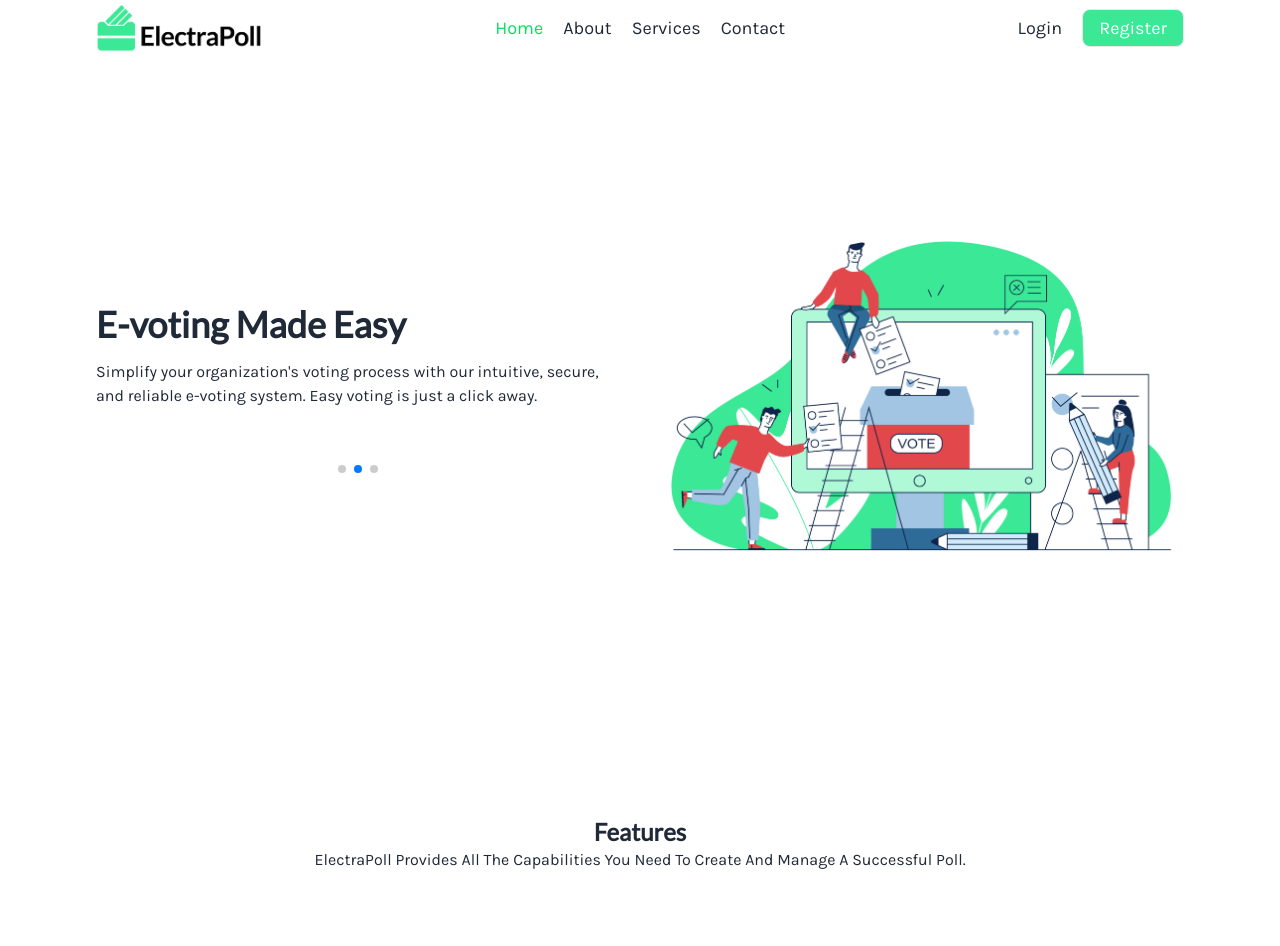
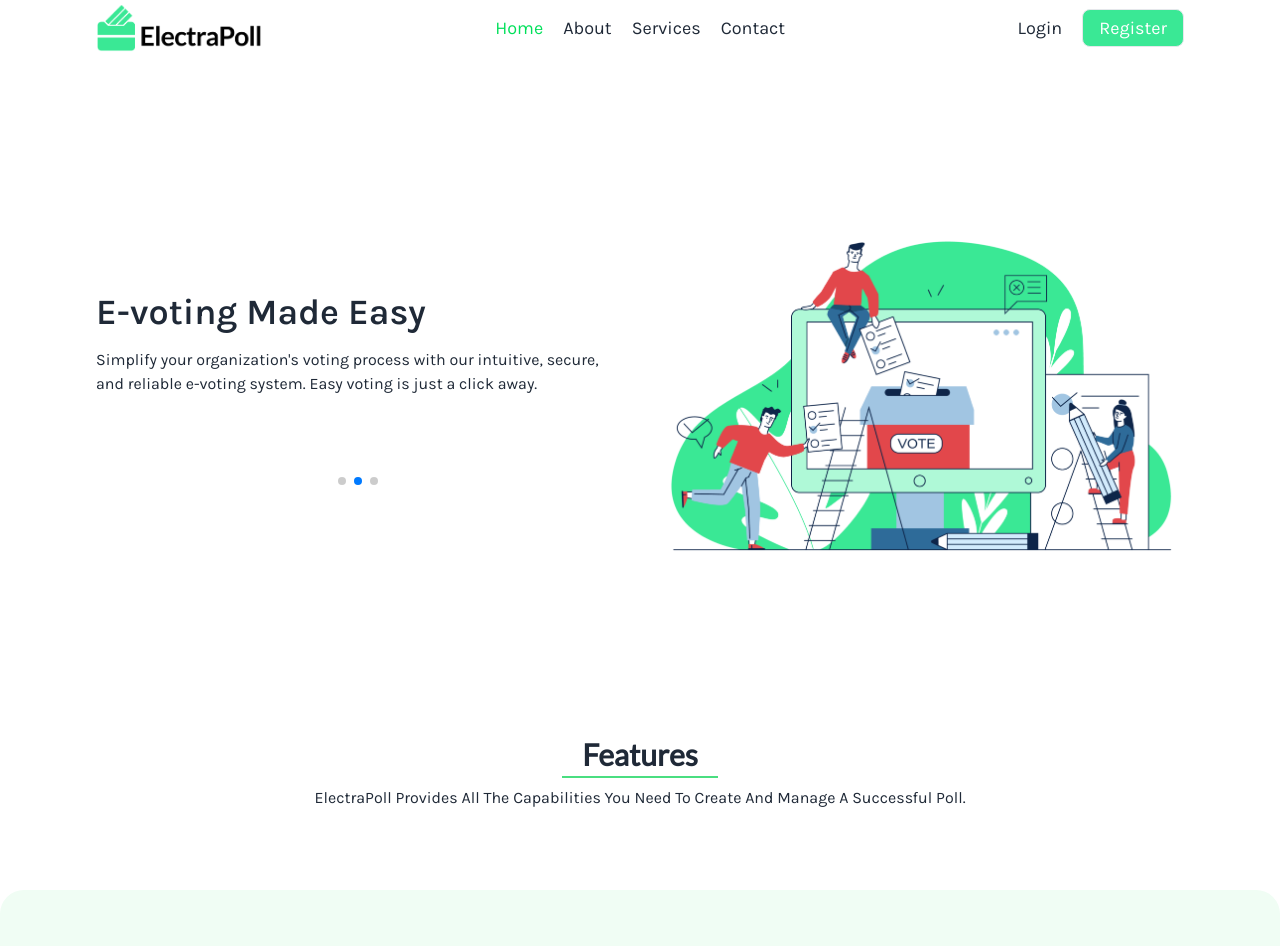
Before and after one commit to saiful674/electra-poll, a React (Vite) app: page / in a window 1280 px wide. Shown: the top 946 px of the page. Built offline with nearby package versions, Linux system fonts and the light colour scheme.

Commit message:
footer initiated section title edit

```diff
--- a/src/components/SectionTitle/SectionTitle.jsx
+++ b/src/components/SectionTitle/SectionTitle.jsx
@@ -1,8 +1,8 @@
 
-const SectionTitle = ({title,subTitle}) => {
+const SectionTitle = ({ title, subTitle }) => {
     return (
         <div className="text-center">
-            <h2 className="font-bold text-2xl">{title}</h2>
+            <h2 className="font-bold text-3xl mb-2 inline-block px-5 pb-1 border-b-[2px] border-green-400">{title}</h2>
             <p className="">{subTitle}</p>
         </div>
     );
--- a/src/index.css
+++ b/src/index.css
@@ -11,7 +11,7 @@ body {
   font-family: "Karla", sans-serif;
 }
 
-/* lato font  */
+lato font
 h1,
 h2,
 h3,
--- a/src/layout/Main.jsx
+++ b/src/layout/Main.jsx
@@ -1,11 +1,13 @@
 import { Outlet } from "react-router-dom";
 import Navbar from "../pages/shared/Navbar";
+import Footer from "../pages/shared/Footer";
 
 const Main = () => {
     return (
         <div>
             <Navbar></Navbar>
             <Outlet></Outlet>
+            <Footer></Footer>
         </div>
     );
 };
--- a/src/pages/HomePage/Banner/Banner.jsx
+++ b/src/pages/HomePage/Banner/Banner.jsx
@@ -33,7 +33,7 @@ const Banner = () => {
                         <h1 className='text-4xl font-semibold pb-4'>E-voting Made Easy</h1>
                         <p>Simplify your organization's voting process with our intuitive, secure, and reliable e-voting system. Easy voting is just a click away.</p>
                     </SwiperSlide>
-                    <SwiperSlide className='mb-2'>
+                    <SwiperSlide className='mb-10'>
                         <h1 className='text-4xl font-semibold pb-4'>Secure. Simple. Swift. Your Digital Ballot Box.</h1>
                         <p>We provide a reliable online voting platform that values your security, appreciates simplicity, and delivers swift results. Welcome to your digital ballot box.</p>
                     </SwiperSlide>
--- a/src/pages/HomePage/Features/Features.jsx
+++ b/src/pages/HomePage/Features/Features.jsx
@@ -2,7 +2,7 @@ import SectionTitle from "../../../components/SectionTitle/SectionTitle";
 
 const Features = () => {
   return (
-    <section className="my-container my-20">
+    <section className="my-container mb-20">
       <SectionTitle title={'Features'} subTitle={"ElectraPoll Provides All The Capabilities You Need To Create And Manage A Successful Poll."} />
 
 
--- /dev/null
+++ b/src/pages/shared/Footer.jsx
@@ -0,0 +1,11 @@
+import SectionTitle from "../../components/SectionTitle/SectionTitle";
+
+const Footer = () => {
+    return (
+        <div className="bg-green-50 min-h-[50vh] rounded-t-3xl">
+
+        </div>
+    );
+};
+
+export default Footer;
```
Also changed, not shown: public/logo.png.
